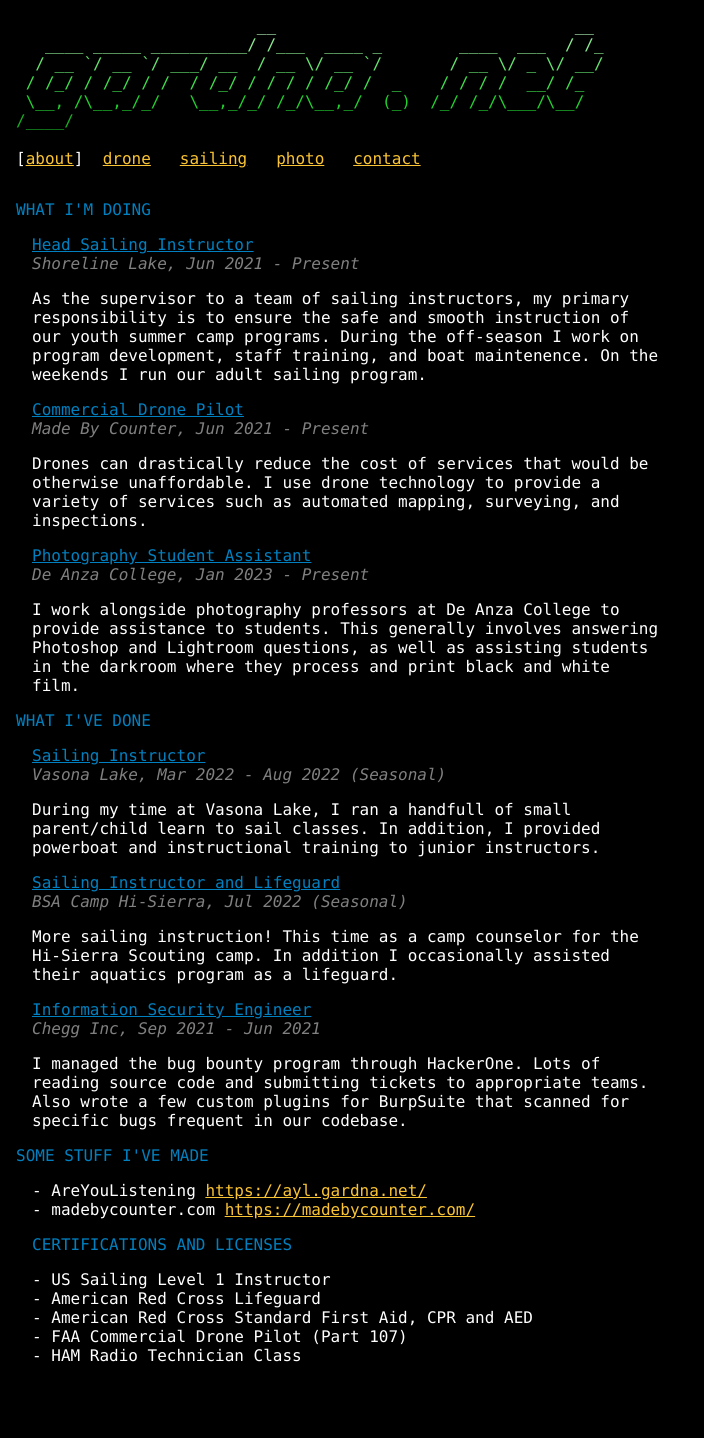
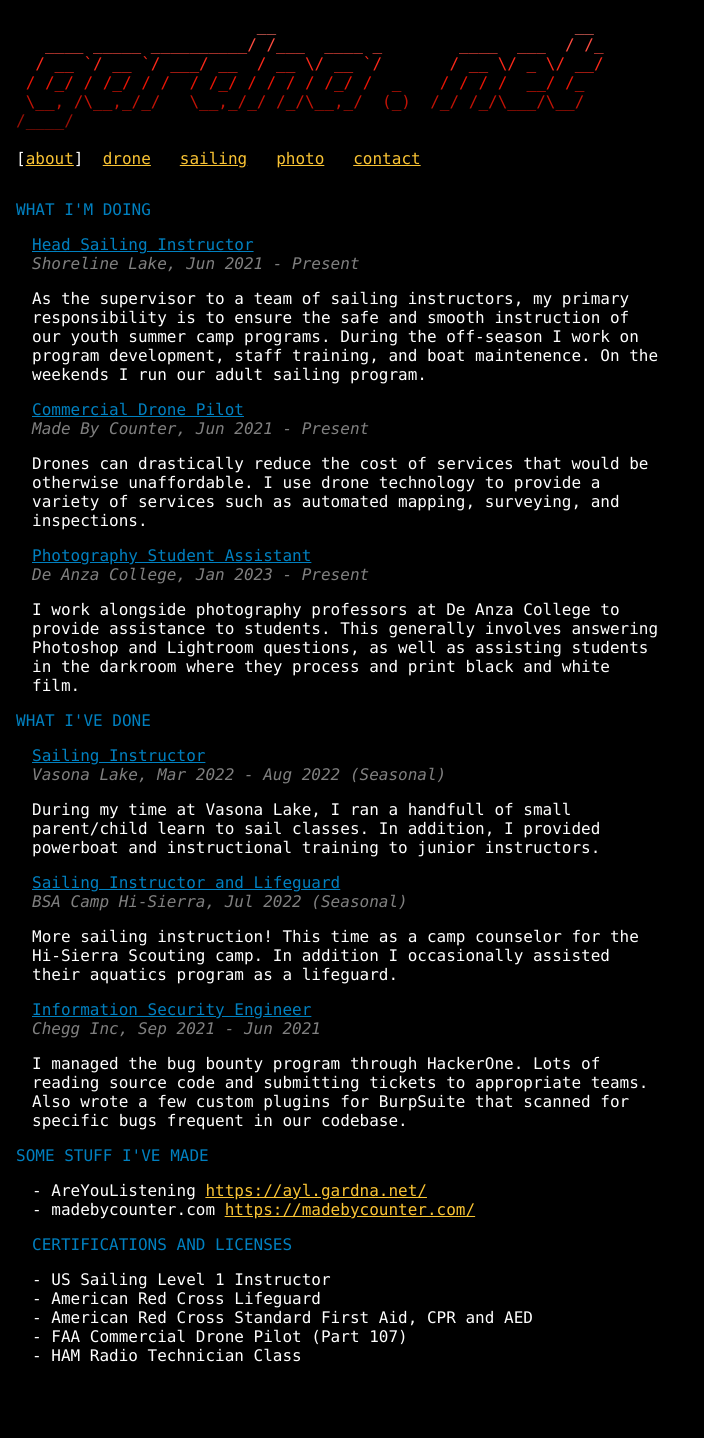
Before and after one commit to wg4568/gardna.net, a Jekyll site: the page built from index.html, in a window 1280 px wide. Shown: the whole page, without its empty margins (0-704 px from the left). Built offline with Jekyll 4.4.1, drawn with Linux system fonts in a browser that asks for light colours.

Commit message:
Changed banner color

```diff
--- a/_sass/colors.scss
+++ b/_sass/colors.scss
@@ -1,8 +1,18 @@
-$banner-color-top: #B0EFB5;
-$banner-color-bottom: #19AD25;
+$banner-color-top: #ff7066;
+$banner-color-bottom: #991006;
 
 $link-color: #FAC434;
 $background-color: black;
 $text-color: white;
 $text-color-faded: grey;
 $heading-color: #0080C0;
+
+
+// $banner-color-top: #B0EFB5;
+// $banner-color-bottom: #19AD25;
+
+// $link-color: #FAC434;
+// $background-color: black;
+// $text-color: white;
+// $text-color-faded: grey;
+// $heading-color: #0080C0;
```
